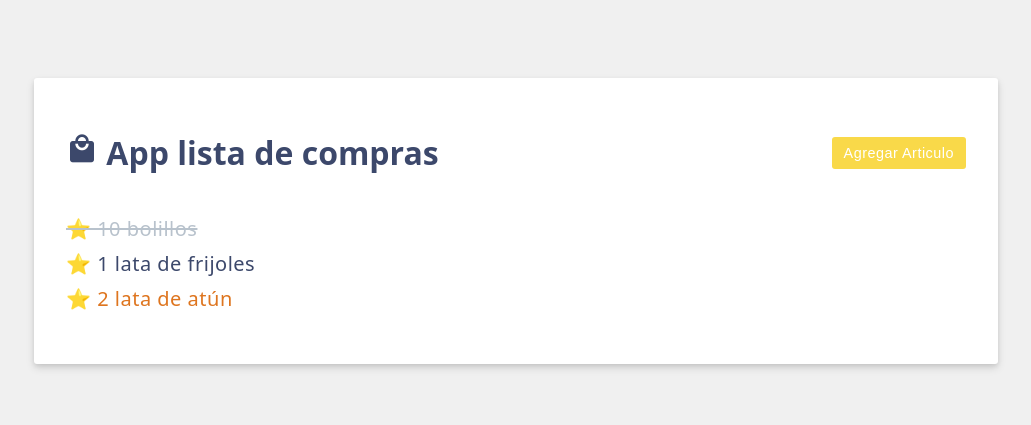
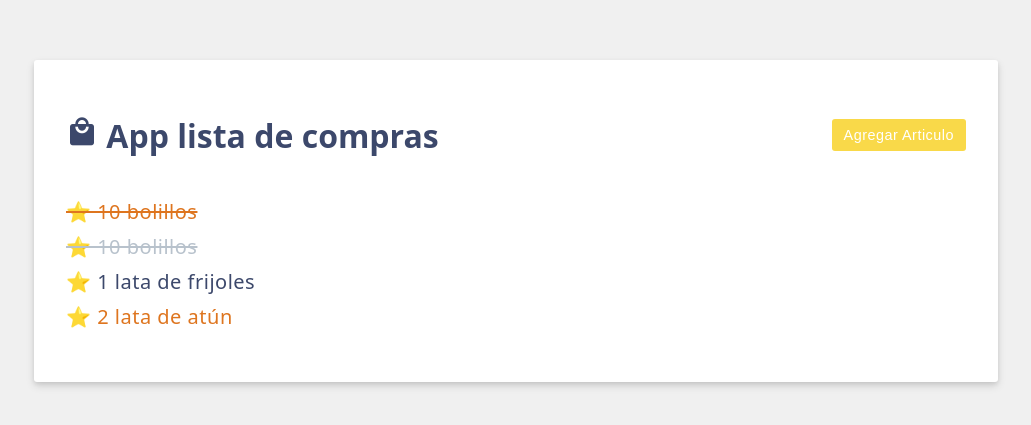
Before and after one commit to Yampyyii/DADM-2024B, a Vue app: page / in a window 1280 px wide. Shown: the part 179-604 px from the top of the page, without its empty margins (124-1155 px from the left). Built offline with nearby package versions, Linux system fonts and the light colour scheme.

Commit message:
🧪 S03A05 Properties

```diff
--- a/src/App.vue
+++ b/src/App.vue
@@ -12,6 +12,7 @@ const items = ref([
    { id: 0, label: '2 lata de atún', purchased: false, highPriority: true },
    { id: 1, label: '1 lata de frijoles', purchased: false, highPriority: false },
   { id: 2, label: '10 bolillos', purchased: true, highPriority: false },
+  { id: 2, label: '10 bolillos', purchased: true, highPriority: true },
 
 ]);
 const reversedItems = computed(()=>{
```
